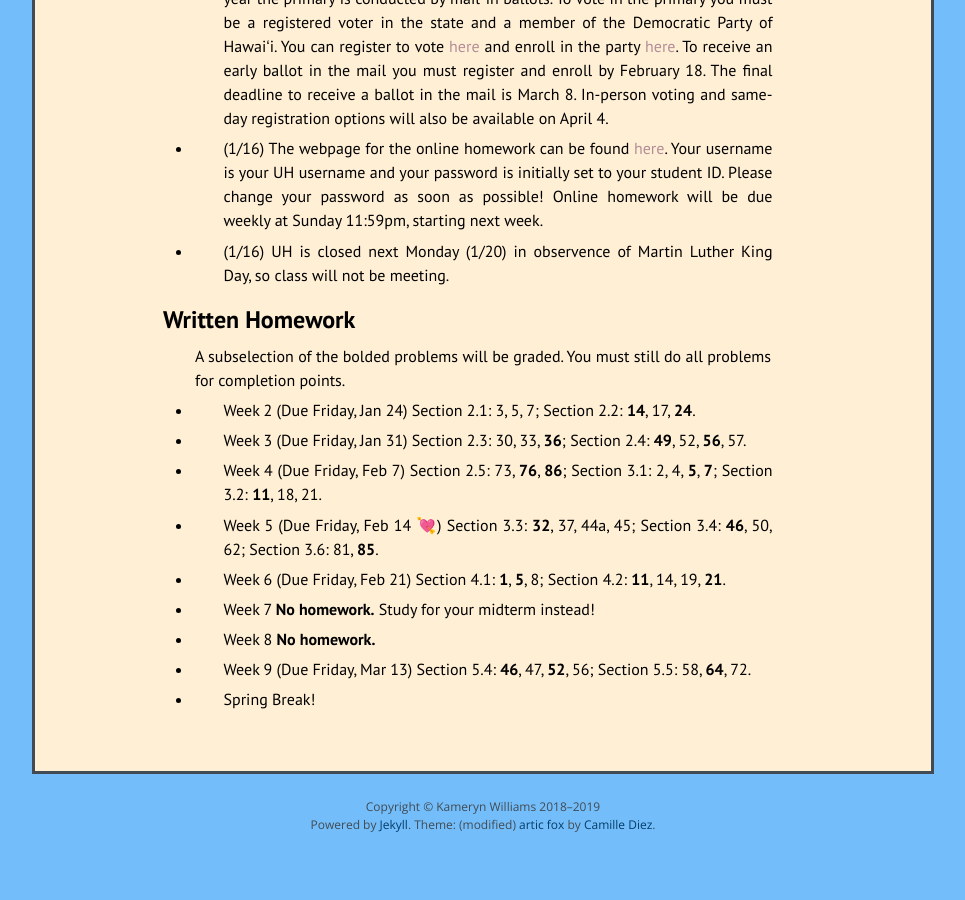
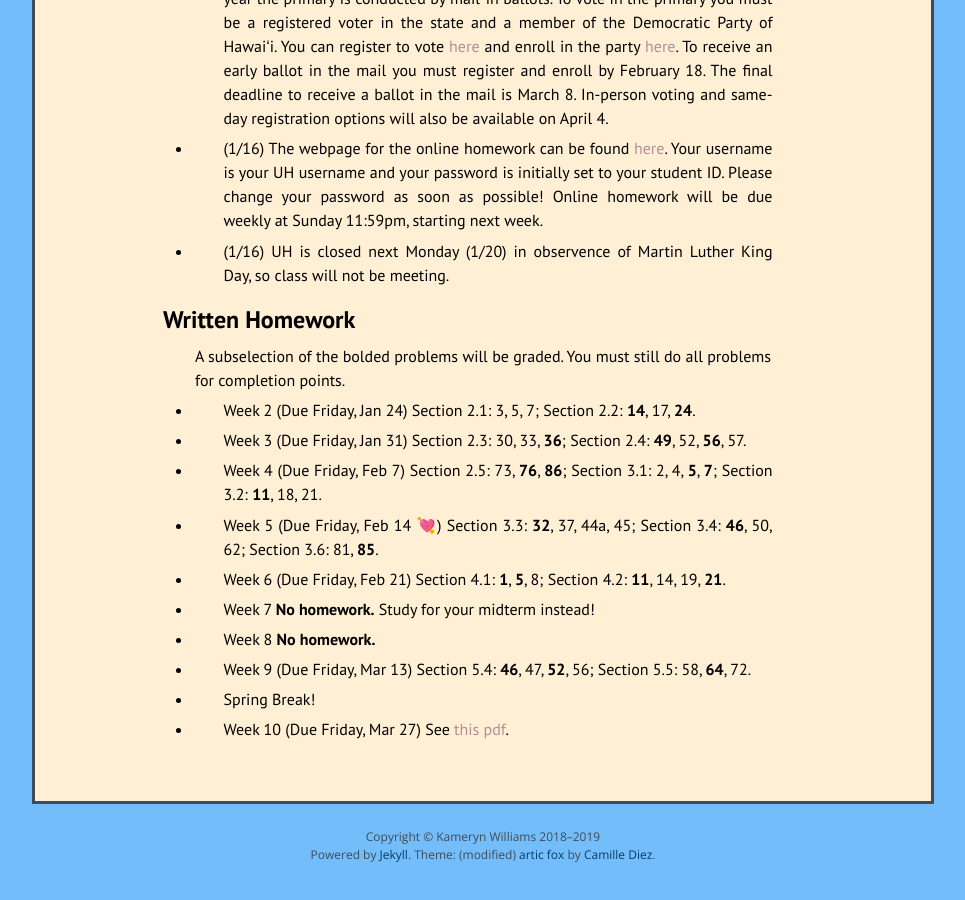
Before and after one commit to kamerynjw/kamerynjw.github.io, a Jekyll site: the page built from teaching/2020/math372.md, in a window 1280 px wide and 900 px high, scrolled down 1670 px. Shown: the whole window, without its empty margins (157-1122 px from the left). Built offline with Jekyll 4.4.1, drawn with Linux system fonts in a browser that asks for light colours; nearby versions of some CDN libraries; formulas are drawn with MathJax 3; before the commit the page ends 2540 px from its top, so only the background shows below that.

Commit message:
reading homework

```diff
--- a/teaching/2020/math372.md
+++ b/teaching/2020/math372.md
@@ -99,3 +99,5 @@ A subselection of the bolded problems will be graded. You must still do all prob
 * Week 9 (Due Friday, Mar 13) Section 5.4: **46**, 47, **52**, 56; Section 5.5: 58, **64**, 72.
 
 * Spring Break!
+
+* Week 10 (Due Friday, Mar 27) See [this pdf]({{ page.url }}6.1hw.pdf).
```
Also changed, not shown: 1 other file.
